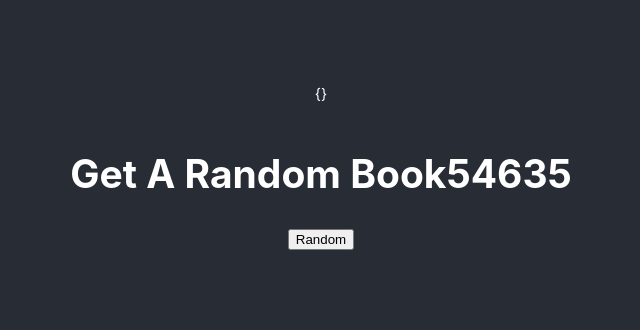
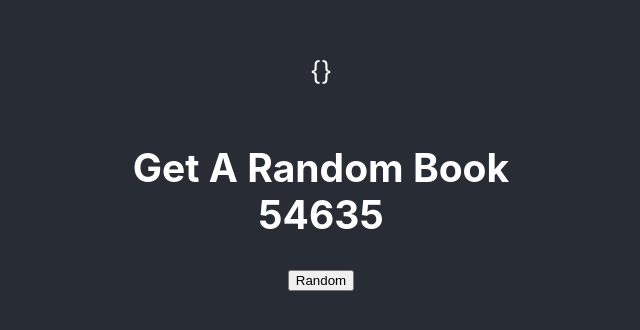
Before and after one commit to JamesMGithire/sep10022, a React (Create React App) app: page / in a window 1280 px wide. Shown: the part 240-570 px from the top of the page, without its empty margins (319-959 px from the left). Built offline with nearby package versions, Linux system fonts and the light colour scheme; no server answers.

Commit message:
Completed repurposing

```diff
--- a/src/App.css
+++ b/src/App.css
@@ -24,9 +24,8 @@
   color: white;
 }
 p{
-  font-size: 0.91rem;
+  word-break: break-all;
 }
-
 @keyframes App-logo-spin {
   from {
     transform: rotate(0deg);
--- a/src/App.js
+++ b/src/App.js
@@ -4,18 +4,18 @@ import React from 'react';
 
 function App() {
   const [bookData, setBookData] = React.useState({});
-  let random = Math.floor(Math.random()*68835)
+  let random = Math.floor(Math.random() * 68835)
   const [count, setCount] = React.useState(random);
   React.useEffect(() => {
     fetch(`https://gutendex.com/books/${count}`)
       .then(resp => resp.json())
       .then(data => setBookData(data))
-  },[count])
+  }, [count])
   return (
     <div className="App">
       <header className="App-header">
         <p>{JSON.stringify(bookData)}</p>
-        <h2>Get A Random Book{count}</h2>
+        <h2>Get A Random Book <br/>{count}</h2>
         <button
           onClick={() => setCount(random)}
         >
```
